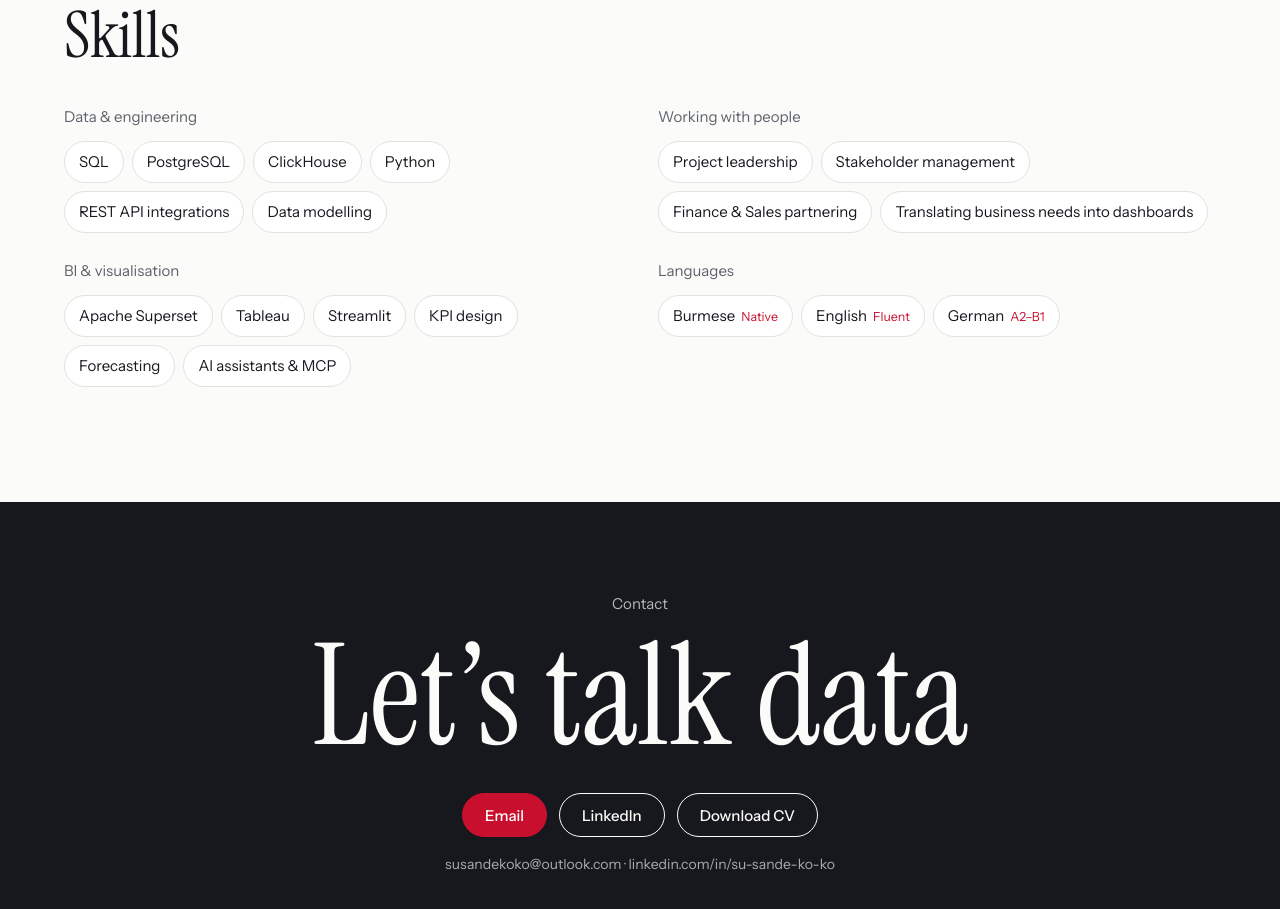
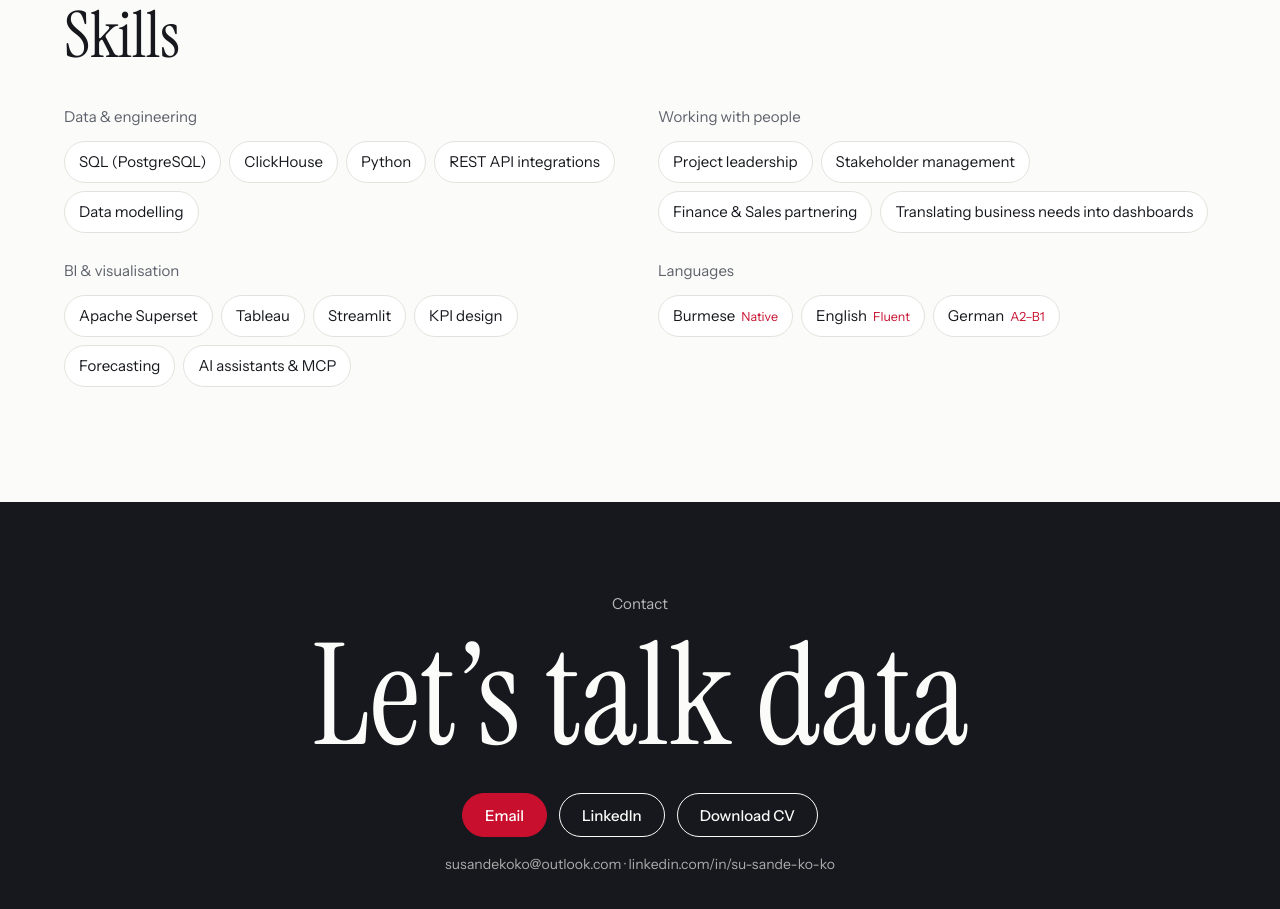
Before and after one commit to susandekoko/susandekoko.github.io, a plain HTML site: page index.html in a window 1280 px wide. Shown: the part 5445-6354 px from the top of the page. Drawn offline with Linux system fonts and the light colour scheme.

Commit message:
Add files via upload

```diff
--- a/index.html
+++ b/index.html
@@ -267,8 +267,8 @@ de:[
  ["2012 – 2014","Softwareentwicklerin","ITEC Group · Bangkok","Softwareentwicklung in einem internationalen Team."],
  ["2014","Publikation","Machine Learning · Empfehlungssysteme","Wissenschaftliche Veröffentlichung zu Empfehlungssystemen."],
  ["Studium","Master in Informatik","",""]]};
-const C={en:{c1:["SQL","PostgreSQL","ClickHouse","Python","REST API integrations","Data modelling"],c2:["Apache Superset","Tableau","Streamlit","KPI design","Forecasting","AI assistants & MCP"],c3:["Project leadership","Stakeholder management","Finance & Sales partnering","Translating business needs into dashboards"],c4:[["Burmese","Native"],["English","Fluent"],["German","A2–B1"]]},
- de:{c1:["SQL","PostgreSQL","ClickHouse","Python","REST-API-Anbindungen","Datenmodellierung"],c2:["Apache Superset","Tableau","Streamlit","KPI-Design","Prognosen","KI-Assistenten & MCP"],c3:["Projektleitung","Stakeholder-Management","Partner für Finance & Sales","Geschäftsanforderungen in Dashboards umsetzen"],c4:[["Burmesisch","Muttersprache"],["Englisch","Fließend"],["Deutsch","A2–B1"]]}};
+const C={en:{c1:["SQL (PostgreSQL)","ClickHouse","Python","REST API integrations","Data modelling"],c2:["Apache Superset","Tableau","Streamlit","KPI design","Forecasting","AI assistants & MCP"],c3:["Project leadership","Stakeholder management","Finance & Sales partnering","Translating business needs into dashboards"],c4:[["Burmese","Native"],["English","Fluent"],["German","A2–B1"]]},
+ de:{c1:["SQL (PostgreSQL)","ClickHouse","Python","REST-API-Anbindungen","Datenmodellierung"],c2:["Apache Superset","Tableau","Streamlit","KPI-Design","Prognosen","KI-Assistenten & MCP"],c3:["Projektleitung","Stakeholder-Management","Partner für Finance & Sales","Geschäftsanforderungen in Dashboards umsetzen"],c4:[["Burmesisch","Muttersprache"],["Englisch","Fließend"],["Deutsch","A2–B1"]]}};
 const $=id=>document.getElementById(id);
 const render=l=>{
  document.documentElement.lang=l;
```
